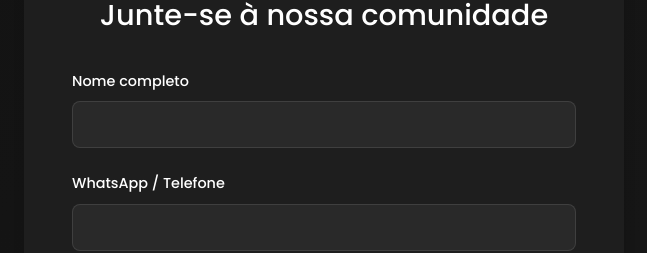
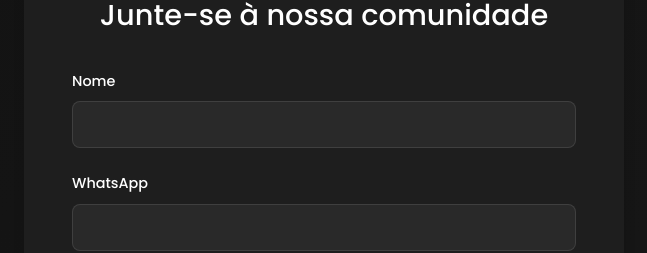
Before and after one commit to Rafaero/berich, a website: page index.html in a window 1280 px wide. Shown: the part 438-691 px from the top of the page, without its empty margins (316-963 px from the left). Drawn offline with Linux system fonts and the light colour scheme.

Commit message:
Update index.html

```diff
--- a/index.html
+++ b/index.html
@@ -280,11 +280,11 @@
           </div>
           <form id="contactForm" action="https://formsubmit.co/54d43714bd9449dadf6c245fb2279148" method="POST">
             <div class="form-group">
-              <label for="name">Nome completo</label>
+              <label for="name">Nome</label>
               <input type="text" id="name" name="name" required />
             </div>
             <div class="form-group">
-              <label for="whatsapp">WhatsApp / Telefone</label>
+              <label for="whatsapp">WhatsApp</label>
               <input type="tel" id="whatsapp" name="whatsapp" required />
             </div>
             <div class="form-group">
```
